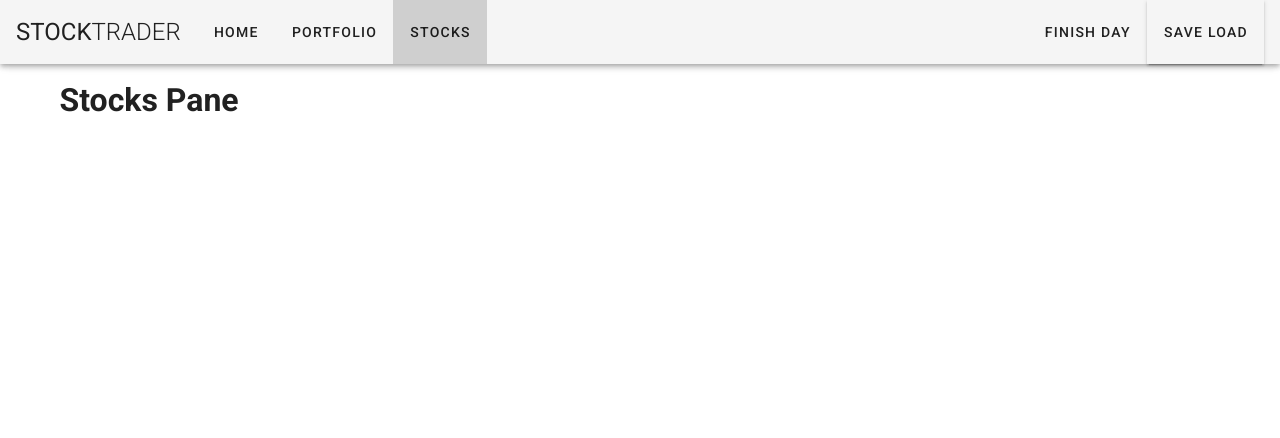
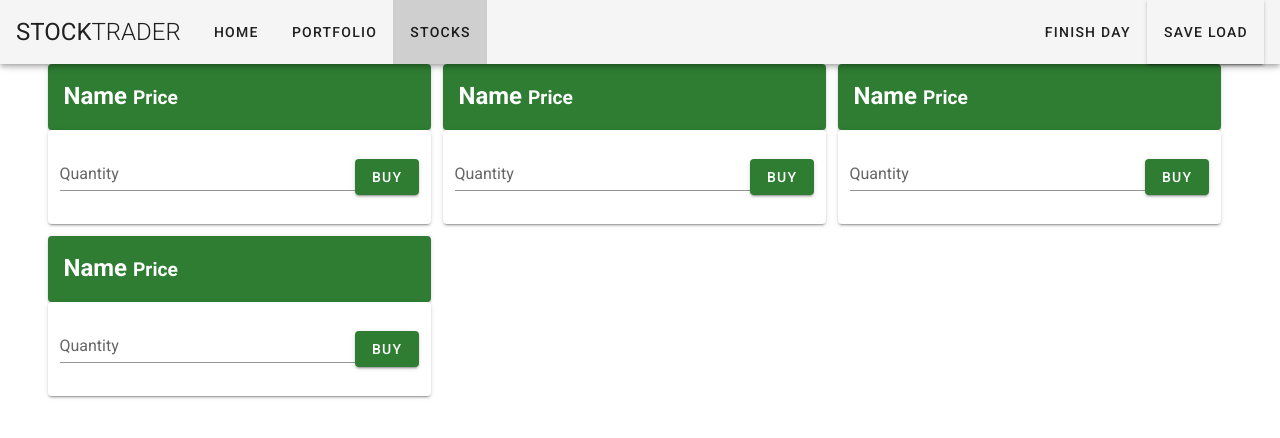
Before and after one commit to arthurbz/the_stock_trader, a Vue app: page /stocks in a window 1280 px wide. Shown: the top 438 px of the page. Built offline with nearby package versions, Linux system fonts and the light colour scheme.

Commit message:
add stock component

```diff
--- a/src/components/stocks/Stock.vue
+++ b/src/components/stocks/Stock.vue
@@ -1,5 +1,20 @@
 <template>
-    <h1>Stock</h1>
+    <v-flex class="pr-3 pb-3" xs12 md6 lg4>
+        <v-card class="green darken-3 white--text">
+            <v-card-title class="headline">
+                <strong>
+                    Name
+                    <small>Price</small>
+                </strong>
+            </v-card-title>
+        </v-card>
+        <v-card>
+            <v-container fill-height>
+                <v-text-field label="Quantity" type="number" />
+                <v-btn class="green darken-3 white--text">Buy</v-btn>
+            </v-container>
+        </v-card>
+    </v-flex>
 </template>
 
 <script>
--- a/src/components/stocks/Stocks.vue
+++ b/src/components/stocks/Stocks.vue
@@ -1,10 +1,24 @@
 <template>
-    <h1>Stocks Pane</h1>
+    <v-layout row wrap>
+        <Stock v-for="stock in stocks" :key="stock.id" />
+    </v-layout>
 </template>
 
 <script>
+import Stock from './Stock'
+
 export default {
-
+    components: { Stock },
+    data() {
+        return {
+            stocks: [
+                { id: 1, name: 'TSLA', price: 1040 },
+                { id: 2, name: 'AMZN', price: 3222 },
+                { id: 3, name: 'GOOG', price: 2800 },
+                { id: 4, name: 'IBM', price: 134 },
+            ]
+        }
+    }
 }
 </script>
 
```
